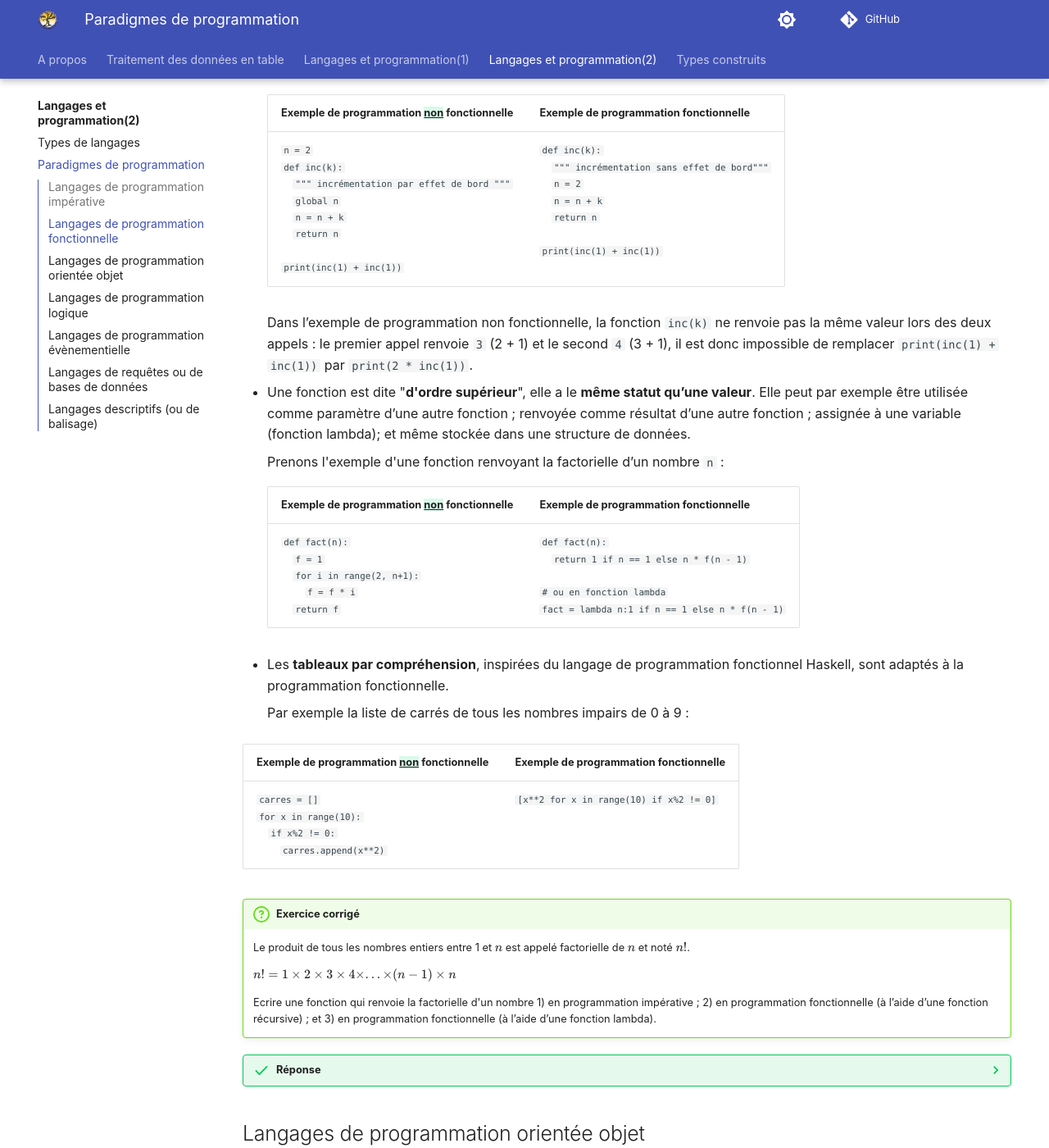
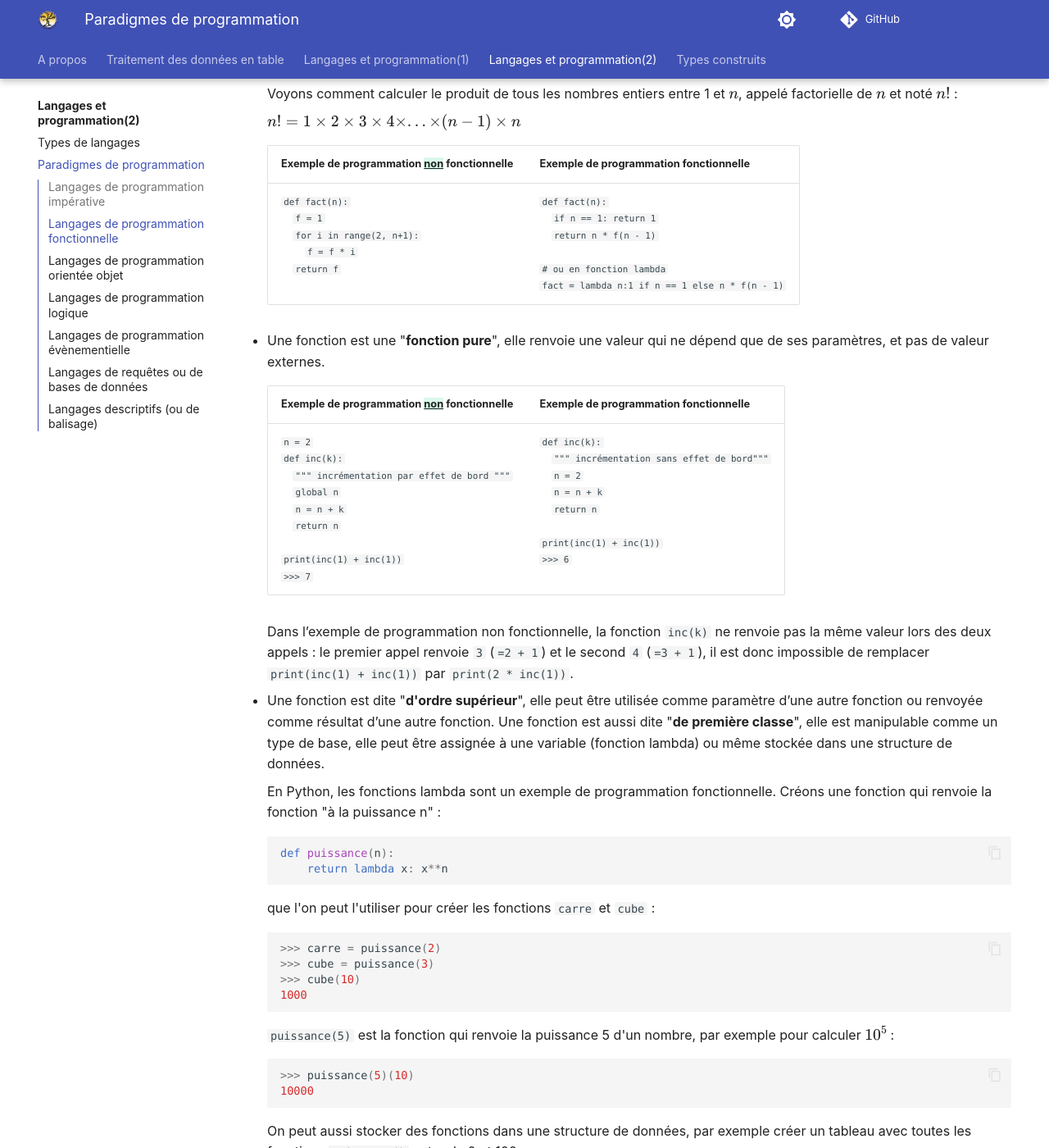
Before and after one commit to fab-perez/NSI-1, an MkDocs documentation site: the page built from docs/langages-et-programmation-2/2-paradigmes-de-programmation.md, in a window 1280 px wide and 1400 px high, scrolled down 1708 px. Shown: the whole window at 82% size. Built offline with MkDocs 1.6.1 and Material for MkDocs 9.7.7, drawn with Linux system fonts in a browser that asks for light colours; emoji names are drawn with the system emoji font; comment, search, counter and statistics services are not loaded; some of the changed text lies outside the part shown.

Commit message:
Add files via upload

````diff
--- a/docs/langages-et-programmation-2/2-paradigmes-de-programmation.md
+++ b/docs/langages-et-programmation-2/2-paradigmes-de-programmation.md
@@ -36,32 +36,6 @@ Les principes de la programmation fonctionnelle sont les suivants :
     |`>>> l = [1, 2, 3, 4]`<br>`>>> l.append(5)`<br>`>>> l`<br>`[1, 2, 3, 4, 5]`<br>`>>> l.pop()`<br>`5`|`>>> l = [1, 2, 3, 4]`<br>`>>> m = l + [5]`<br>`>>> m`<br>`[1, 2, 3, 4, 5]`<br>`>>> l`<br>`[1, 2, 3, 4]`<br>`>>> n = m[:-1]`|
 
 
--   La **récursivité** est souvent utilisée, en particulier à la place des boucles (puisque l’état du programme ne peut pas être modifié, en particulier avec un variant de boucle).
-
-    Voyons comment faire la somme des valeurs dans un tableau en programmation impérative et fonctionnelle :
-
-
-    |Exemple de programmation {++non++} fonctionnelle|Exemple de programmation fonctionnelle|
-    |:--|:--|
-    |`def somme(l):`<br>&nbsp;&nbsp;&nbsp;&nbsp;`s= 0`<br>&nbsp;&nbsp;&nbsp;&nbsp;`for elem in l:`<br>&nbsp;&nbsp;&nbsp;&nbsp;&nbsp;&nbsp;&nbsp;&nbsp;`s = s + e`<br>&nbsp;&nbsp;&nbsp;&nbsp;`return s`|`def somme(l):`<br>&nbsp;&nbsp;&nbsp;&nbsp;`if len(l) == 1: return l[0]`<br>&nbsp;&nbsp;&nbsp;&nbsp;`else: return l[0]+ somme(l[1:])`|
-
--   Une fonction est dite "**fonction pure**", elle renvoie une valeur qui ne dépend que de ses paramètres, et pas de valeur externes.
-
-    |Exemple de programmation {++non++} fonctionnelle|Exemple de programmation fonctionnelle|
-    |:--|:--|
-    |`n = 2`<br>`def inc(k):`<br>&nbsp;&nbsp;&nbsp;&nbsp;`""" incrémentation par effet de bord """`<br>&nbsp;&nbsp;&nbsp;&nbsp;`global n`<br>&nbsp;&nbsp;&nbsp;&nbsp;`n = n + k`<br>&nbsp;&nbsp;&nbsp;&nbsp;`return n`<br><br>`print(inc(1) + inc(1))`|`def inc(k):`<br>&nbsp;&nbsp;&nbsp;&nbsp;`""" incrémentation sans effet de bord"""`<br>&nbsp;&nbsp;&nbsp;&nbsp;`n = 2`<br>&nbsp;&nbsp;&nbsp;&nbsp;`n = n + k`<br>&nbsp;&nbsp;&nbsp;&nbsp;`return n`<br><br>`print(inc(1) + inc(1))`|
-
-    Dans l’exemple de programmation non fonctionnelle, la fonction `inc(k)` ne renvoie pas la même valeur lors des deux appels : le premier appel renvoie `3` (2 + 1) et le second `4` (3 + 1), il est donc impossible de remplacer `print(inc(1) + inc(1))` par `print(2 * inc(1))`.
-
-
--   Une fonction est dite "**d'ordre supérieur**", elle a le **même statut qu’une valeur**. Elle peut par exemple être utilisée comme paramètre d’une autre fonction ; renvoyée comme résultat d’une autre fonction ; assignée à une variable (fonction lambda); et même stockée dans une structure de données.
-
-    Prenons l'exemple d'une fonction renvoyant la factorielle d’un nombre `n` :
-
-    |Exemple de programmation {++non++} fonctionnelle|Exemple de programmation fonctionnelle|
-    |:--|:--|
-    |`def fact(n):`<br>&nbsp;&nbsp;&nbsp;&nbsp;`f = 1`<br>&nbsp;&nbsp;&nbsp;&nbsp;`for i in range(2, n+1):`<br>&nbsp;&nbsp;&nbsp;&nbsp;&nbsp;&nbsp;&nbsp;&nbsp;`f = f * i`<br>&nbsp;&nbsp;&nbsp;&nbsp;`return f`|`def fact(n):`<br>&nbsp;&nbsp;&nbsp;&nbsp;`return 1 if n == 1 else n * f(n - 1)`<br><br>`# ou en fonction lambda`<br>`fact = lambda n:1 if n == 1  else n * f(n - 1)`|
-
 -   Les **tableaux par compréhension**, inspirées du langage de programmation fonctionnel Haskell, sont adaptés à la programmation fonctionnelle.
 
     Par exemple la liste de carrés de tous les nombres impairs de 0 à 9 :
@@ -72,39 +46,58 @@ Les principes de la programmation fonctionnelle sont les suivants :
 
 
 
+-   La **récursivité** est souvent utilisée, en particulier à la place des boucles (puisque l’état du programme ne peut pas être modifié, en particulier avec un variant de boucle).
 
-!!! question "Exercice corrigé"
-    Le produit de tous les nombres entiers entre 1 et $n$ est appelé factorielle de $n$ et noté $n!$.
+    Voyons comment calculer le produit de tous les nombres entiers entre 1 et $n$, appelé factorielle de $n$ et noté $n!$ :
 
     $n!  =  1  \times 2  \times 3  \times 4  \times ...  \times (n-1)  \times n$
 
-    Ecrire une fonction qui renvoie la factorielle d'un nombre 1) en programmation impérative ; 2) en programmation fonctionnelle (à l’aide d’une fonction récursive) ; et 3) en programmation fonctionnelle (à l’aide d’une fonction lambda).
+    |Exemple de programmation {++non++} fonctionnelle|Exemple de programmation fonctionnelle|
+    |:--|:--|
+    |`def fact(n):`<br>&nbsp;&nbsp;&nbsp;&nbsp;`f = 1`<br>&nbsp;&nbsp;&nbsp;&nbsp;`for i in range(2, n+1):`<br>&nbsp;&nbsp;&nbsp;&nbsp;&nbsp;&nbsp;&nbsp;&nbsp;`f = f * i`<br>&nbsp;&nbsp;&nbsp;&nbsp;`return f`|`def fact(n):`<br>&nbsp;&nbsp;&nbsp;&nbsp;`if n == 1: return 1`<br>&nbsp;&nbsp;&nbsp;&nbsp;`return n * f(n - 1)`<br><br>`# ou en fonction lambda`<br>`fact = lambda n:1 if n == 1  else n * f(n - 1)`|
 
-??? Success "Réponse"
-    1) En programmation impérative, une simple boucle `for` permet de multiplier tous les entiers allant de `1` à `n` :
+
+-   Une fonction est une "**fonction pure**", elle renvoie une valeur qui ne dépend que de ses paramètres, et pas de valeur externes.
+
+    |Exemple de programmation {++non++} fonctionnelle|Exemple de programmation fonctionnelle|
+    |:--|:--|
+    |`n = 2`<br>`def inc(k):`<br>&nbsp;&nbsp;&nbsp;&nbsp;`""" incrémentation par effet de bord """`<br>&nbsp;&nbsp;&nbsp;&nbsp;`global n`<br>&nbsp;&nbsp;&nbsp;&nbsp;`n = n + k`<br>&nbsp;&nbsp;&nbsp;&nbsp;`return n`<br><br>`print(inc(1) + inc(1))`<br>`>>> 7`|`def inc(k):`<br>&nbsp;&nbsp;&nbsp;&nbsp;`""" incrémentation sans effet de bord"""`<br>&nbsp;&nbsp;&nbsp;&nbsp;`n = 2`<br>&nbsp;&nbsp;&nbsp;&nbsp;`n = n + k`<br>&nbsp;&nbsp;&nbsp;&nbsp;`return n`<br><br>`print(inc(1) + inc(1))`<br>`>>> 6`|
+
+    Dans l’exemple de programmation non fonctionnelle, la fonction `inc(k)` ne renvoie pas la même valeur lors des deux appels : le premier appel renvoie `3` (`=2 + 1`) et le second `4` (`=3 + 1`), il est donc impossible de remplacer `print(inc(1) + inc(1))` par `print(2 * inc(1))`.
+
+
+-   Une fonction est dite "**d'ordre supérieur**", elle peut être utilisée comme paramètre d’une autre fonction ou renvoyée comme résultat d’une autre fonction. Une fonction est aussi dite "**de première classe**", elle est manipulable comme un type de base, elle peut être assignée à une variable (fonction lambda) ou même stockée dans une structure de données.
+
+    En Python, les fonctions lambda sont un exemple de programmation fonctionnelle.
+    Créons une fonction qui renvoie la fonction "à la puissance n" :
 
     ``` py
-    def fact(n):
-        f = 1
-        for i in range(1, n + 1):
-            f = f * i
-        return f
+    def puissance(n):
+        return lambda x: x**n
     ```
 
-    2) Mais il est aussi possible de remarquer que $n!  =  (n - 1)!  \times n$ et que $1!  =  1$, ce qui permet d'écrire une fonctiion récursive :
+    que l'on peut l'utiliser pour créer les fonctions `carre` et `cube` :
 
     ``` py
-    def fact(n):
-        if n == 1:
-            return 1
-        else:
-            return  fact(n-1) * n         # le else est facultatif
+    >>> carre = puissance(2)
+    >>> cube = puissance(3)
+    >>> cube(10)
+    1000
     ```
 
-    3) La même fonction recursive peut s'écrire en fonction lambda :
+    `puissance(5)` est la fonction qui renvoie la puissance 5 d'un nombre, par exemple pour calculer $10^5$ :
 
     ``` py
-    fact = lambda n: 1 if n == 1 else fact(n - 1)  * n
+    >>> puissance(5)(10)
+    10000
+    ```
+
+    On peut aussi stocker des fonctions dans une structure de données, par exemple créer un tableau avec toutes les fonctions `puissance()` entre de 0 et 100 :
+
+    ``` py
+    >>> p = [puissance(i) for i in range(101)]
+    >>> p[5](10)
+    10000
     ```
 
 
````
